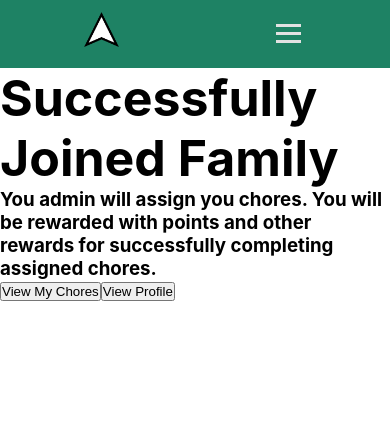
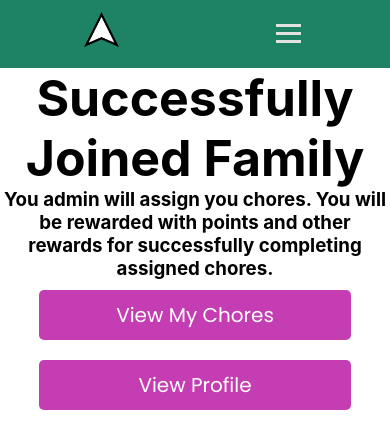
Before and after one commit to Human437/chore-up-client, a React (Create React App) app: page /successful-join in a window 390 px wide. Shown: the top 448 px of the page. Built offline with nearby package versions, Linux system fonts and the light colour scheme; no server answers.

Commit message:
Wrote css for successful-join page

```diff
--- a/src/successful-join/successful-join.css
+++ b/src/successful-join/successful-join.css
@@ -0,0 +1,51 @@
+#successful-join-page{
+  display:flex;
+  flex-direction: column;
+  height: 92vh;
+  align-items: center;
+  width: 100%;
+  text-align: center;
+}
+#successful-join-btn-container{
+  display: flex;
+  justify-content: space-between;
+  width: 80%;
+}
+.successful-join-btn{
+  width: 45%;
+  padding: 10px;
+  border: none;
+  border-radius: 5px;
+  outline: none;
+  background-color: #c53db3;
+  color: white;
+  font-family: "Poppins";
+  margin: 10px 0px;
+  font-size: 20px;
+}
+@media screen and (max-width: 768px) {
+  #successful-join-btn-container{
+    display: flex;
+    flex-direction: column;
+    width: 80%;
+  }
+  .successful-join-btn{
+    width: 100%;
+  }
+}
+
+/* .chore-button-section {
+  display: flex;
+  justify-content: space-between;
+}
+.submit-reset-btn {
+  width: 45%;
+  padding: 10px;
+  border: none;
+  border-radius: 5px;
+  outline: none;
+  background-color: #0b6efd;
+  color: white;
+  font-family: "Poppins";
+  margin: 10px 0px;
+} */
```
